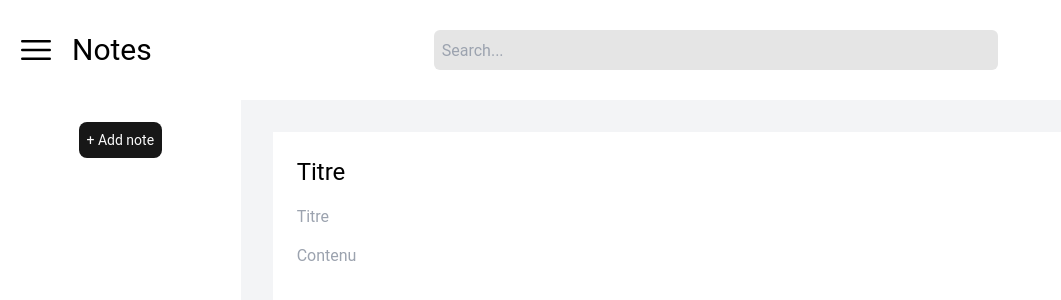
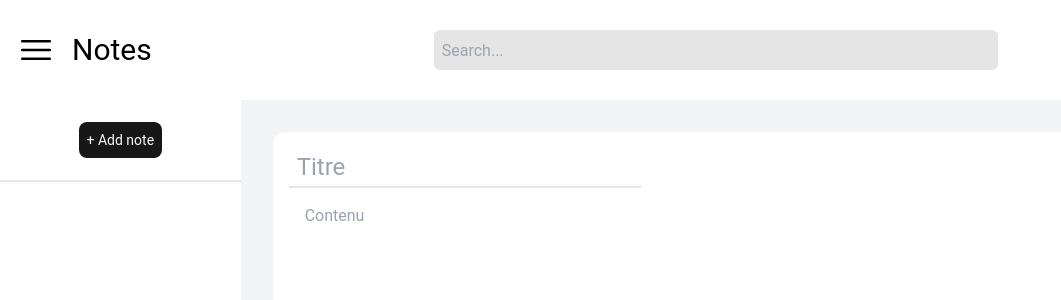
Before and after one commit to Apoll0nsLyre/react-project, a React (Vite) app: page / in a window 1280 px wide. Shown: the top 300 px of the page, without its empty margins (0-1061 px from the left). Built offline with nearby package versions, Linux system fonts and the light colour scheme.

Commit message:
improve design and finalizing structure

```diff
--- a/src/App.jsx
+++ b/src/App.jsx
@@ -1,6 +1,7 @@
 import { useState } from 'react'
 import reactLogo from './assets/react.svg'
 import viteLogo from '/vite.svg'
+import { setLocalStorageItem, getLocalStorageItem } from './data/data.jsx';
 import './App.css'
 
 
@@ -34,9 +35,14 @@ function SearchBar(){
   )
 }
 
-
 function App() {
-
+  const [notes, setNotes] = useState(() => getLocalStorageItem('notes') || []);
+  const [currentNote, setCurrentNote] = useState({
+    title: '',
+    content: '',
+    key: '',
+    date: ''
+  });
   return (
     <div className='flex flex-col min-h-screen'>
       <header className='flex h-[100px] bg-background w-full m-auto'>
@@ -52,15 +58,18 @@ function App() {
             <div className='flex justify-center items-center h-20'>
               <button className='bg-primary text-primary-foreground p-2 rounded-lg text-sm '>+ Add note</button>
             </div>
-            <div>
-
+            <div className='border-t-2'>
+              {notes.map((note) => (
+                <div key={note.key} className='flex flex-col p-4 border-b-2 border-border cursor-pointer'>
+                  <h2 className='text-xl'>{note.title}</h2>
+                </div>
+              ))}
             </div>
         </div>
         <div className='p-8 w-full '>
-          <form className=' h-full flex flex-col bg-card p-4'>
-            <label className='p-2 text-2xl' aria-label='title'>Titre</label>
-            <input type='text' name='title' className=' w-full h-10 rounded-md p-2 ' placeholder='Titre'/>
-            <textarea className=' flex-1 w-full rounded-md p-2 resize-none' placeholder='Contenu'/>
+          <form className=' h-full flex flex-col bg-card p-4 rounded-xl'>
+            <input type='text' name='title' className=' w-fit h-10  p-2 text-2xl border-b-2' placeholder='Titre'/>
+            <textarea className=' flex-1 w-full rounded-md p-4 resize-none' placeholder='Contenu'/>
           </form>
         </div>
       </div>
--- /dev/null
+++ b/src/data/data.jsx
@@ -0,0 +1,20 @@
+// /home/nzo/Projets/react-project/src/data/data.jsx
+
+
+export const setLocalStorageItem = (key, value) => {
+    try {
+        localStorage.setItem(key, JSON.stringify(value));
+    } catch (error) {
+        console.error('Error setting localStorage item:', error);
+    }
+};
+
+export const getLocalStorageItem = (key) => {
+    try {
+        const item = localStorage.getItem(key);
+        return item ? JSON.parse(item) : null;
+    } catch (error) {
+        console.error('Error getting localStorage item:', error);
+        return null;
+    }
+};
```
